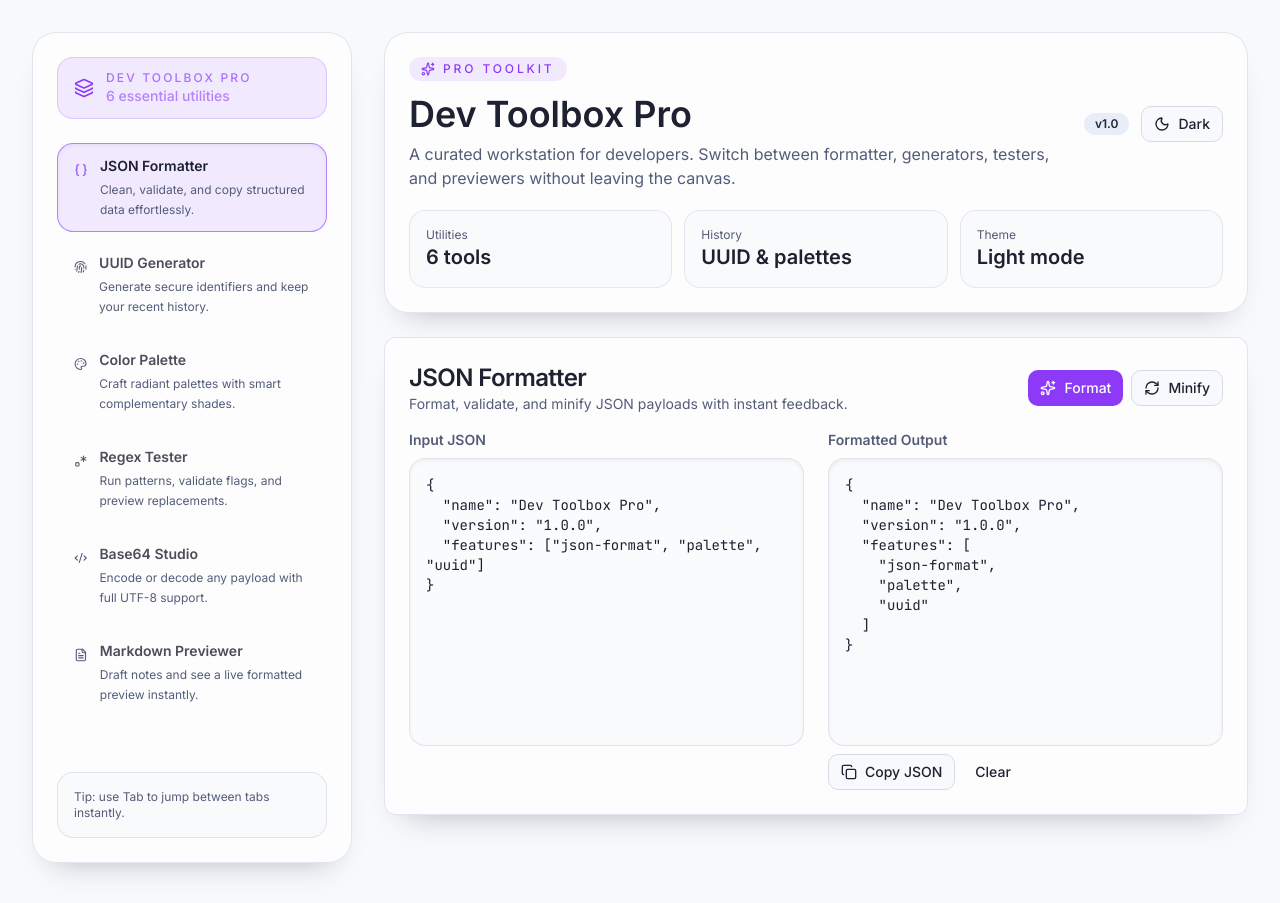
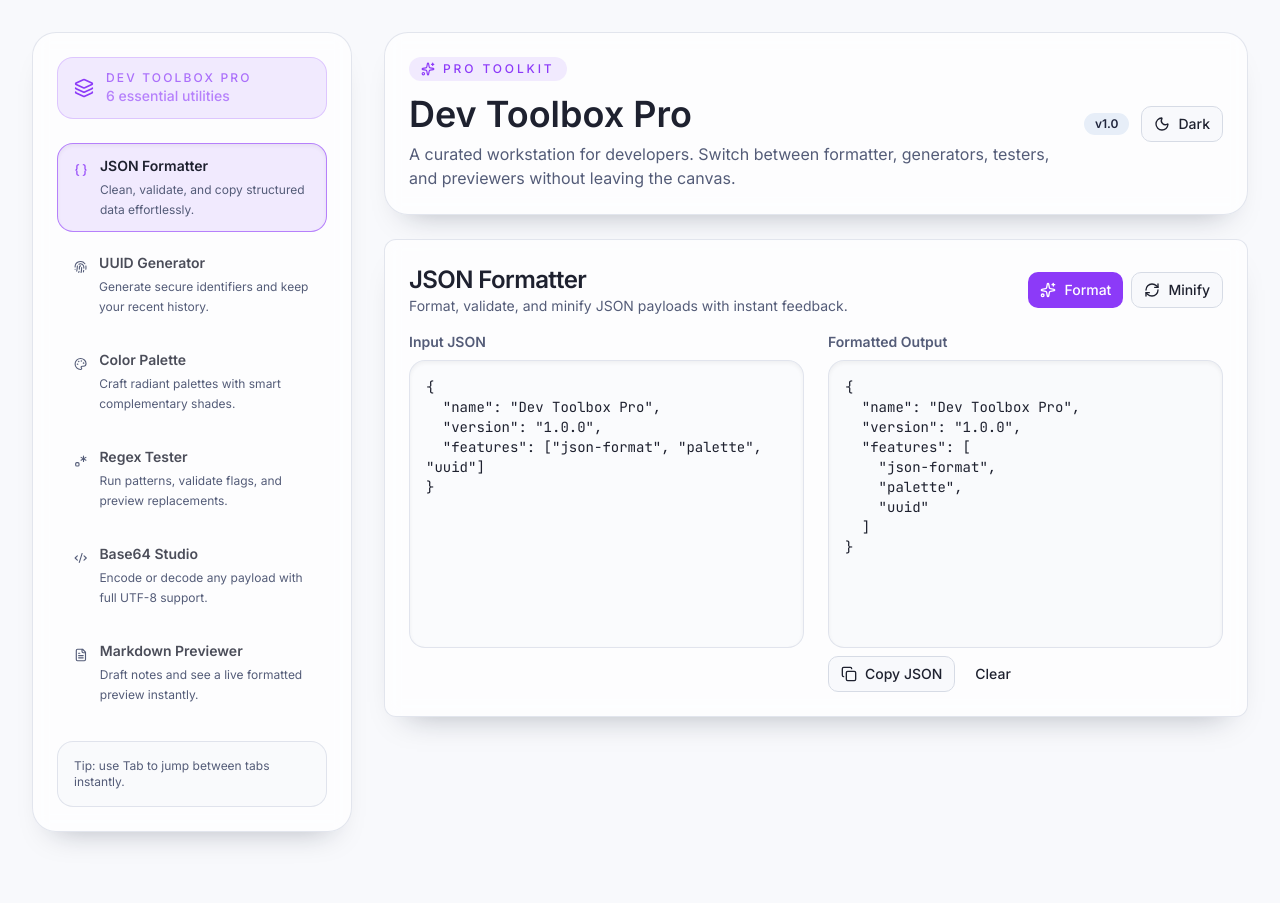
Before and after one commit to Lakshay-bleh/vibe-hub, a React (Vite) app: page / in a window 1280 px wide. After the commit the page ends 872 px from the top, so only its background shows below. Built offline with nearby package versions, Linux system fonts and the light colour scheme.

Commit message:
fixed title

```diff
--- a/client/pages/Index.tsx
+++ b/client/pages/Index.tsx
@@ -1466,7 +1466,7 @@ export default function Index() {
                 </Button>
               </div>
             </div>
-            <div className="grid gap-3 sm:grid-cols-3">
+            {/* <div className="grid gap-3 sm:grid-cols-3">
               <div className="rounded-2xl border border-border/60 bg-background/80 p-4">
                 <p className="text-xs text-muted-foreground">Utilities</p>
                 <p className="text-xl font-semibold">6 tools</p>
@@ -1481,7 +1481,7 @@ export default function Index() {
                   {theme === "light" ? "Light" : "Dark"} mode
                 </p>
               </div>
-            </div>
+            </div> */}
           </header>
           <ToolChips activeTool={activeTool} onSelect={setActiveTool} />
           <section className="flex-1 space-y-6 pb-12">
--- a/index.html
+++ b/index.html
@@ -3,7 +3,7 @@
   <head>
     <meta charset="UTF-8" />
     <meta name="viewport" content="width=device-width, initial-scale=1.0" />
-    <title>Dev Toolbox</title>
+    <title>Dev Toolbox Pro</title>
   </head>
 
   <body>
```
